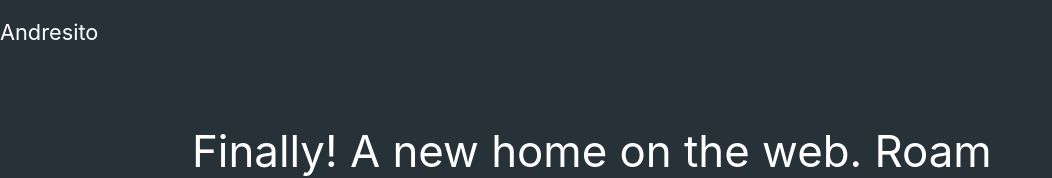
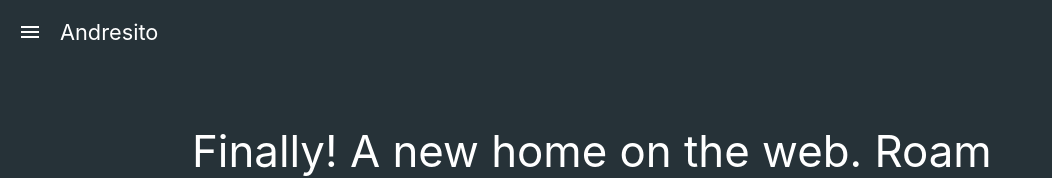
Before and after one commit to andresitodeguzman/andresitodeguzman.github.io, a plain HTML site: page index.html in a window 1280 px wide. Shown: the top 178 px of the page, without its empty margins (0-1052 px from the left). Drawn offline with nearby package versions, Linux system fonts and the light colour scheme; some packages are replaced by stand-ins of ours; no server answers.

Commit message:
Update index.html

```diff
--- a/index.html
+++ b/index.html
@@ -49,7 +49,7 @@
     <nav class="blue-grey darken-4 z-depth-0">
       <div class="left">
 	<a class="title" href="#!">Andresito</a>
-	<a class="white-text sidenav-trigger show-on-med-and-up" href="#" data-target="sidenav">
+	<a class="white-text sidenav-trigger show-on-large" href="#" data-target="sidenav">
 	  <i class="material-icons">menu</i>
 	</a>
       </div>
```
